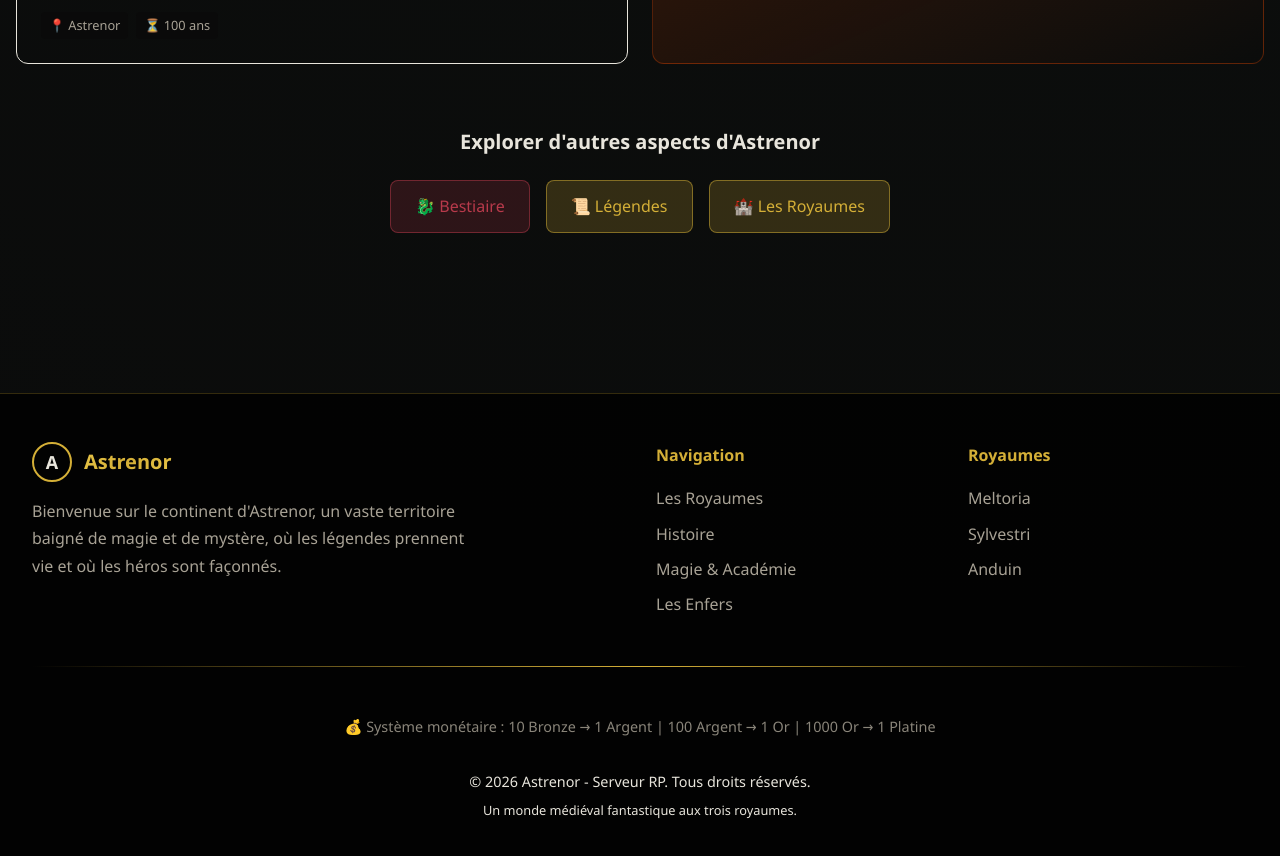
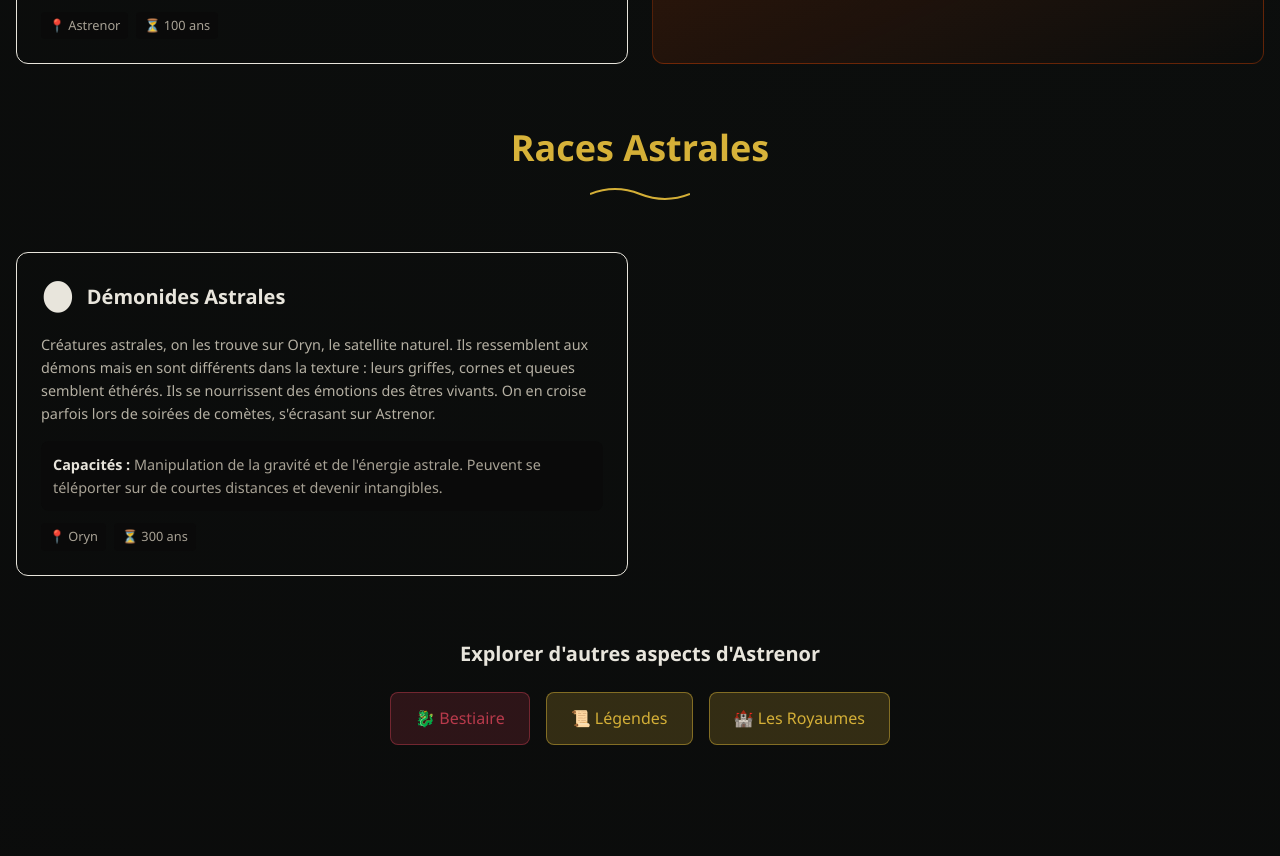
Before and after one commit to Vincgllmt/Astrenor, a Next.js app: page /races in a window 1280 px wide. Shown: the part 5300-6156 px from the top of the page. Built offline with nearby package versions, Linux system fonts and the light colour scheme.

Commit message:
feat: add Races Astrales section with details on Démonides Astrales

```diff
--- a/src/app/races/page.tsx
+++ b/src/app/races/page.tsx
@@ -393,6 +393,23 @@ export default function RacesPage() {
           </div>
         </section>
 
+        {/* Races Astrales */}
+        <section className="mb-16">
+          <SectionTitle title="Races Astrales" />
+
+          <div className="grid grid-cols-1 md:grid-cols-2 gap-6">
+            <RaceCard
+                name="Démonides Astrales"
+                icon="🌑"
+                description="Créatures astrales, on les trouve sur Oryn, le satellite naturel. Ils ressemblent aux démons mais en sont différents dans la texture : leurs griffes, cornes et queues semblent éthérés. Ils se nourrissent des émotions des êtres vivants. On en croise parfois lors de soirées de comètes, s'écrasant sur Astrenor."
+                capacity="Manipulation de la gravité et de l'énergie astrale. Peuvent se téléporter sur de courtes distances et devenir intangibles."
+                origin="Oryn"
+                lifespan="300 ans"
+                color="orange"
+            />
+          </div>
+        </section>
+
         {/* Navigation */}
         <section>
           <div className="text-center">
```
